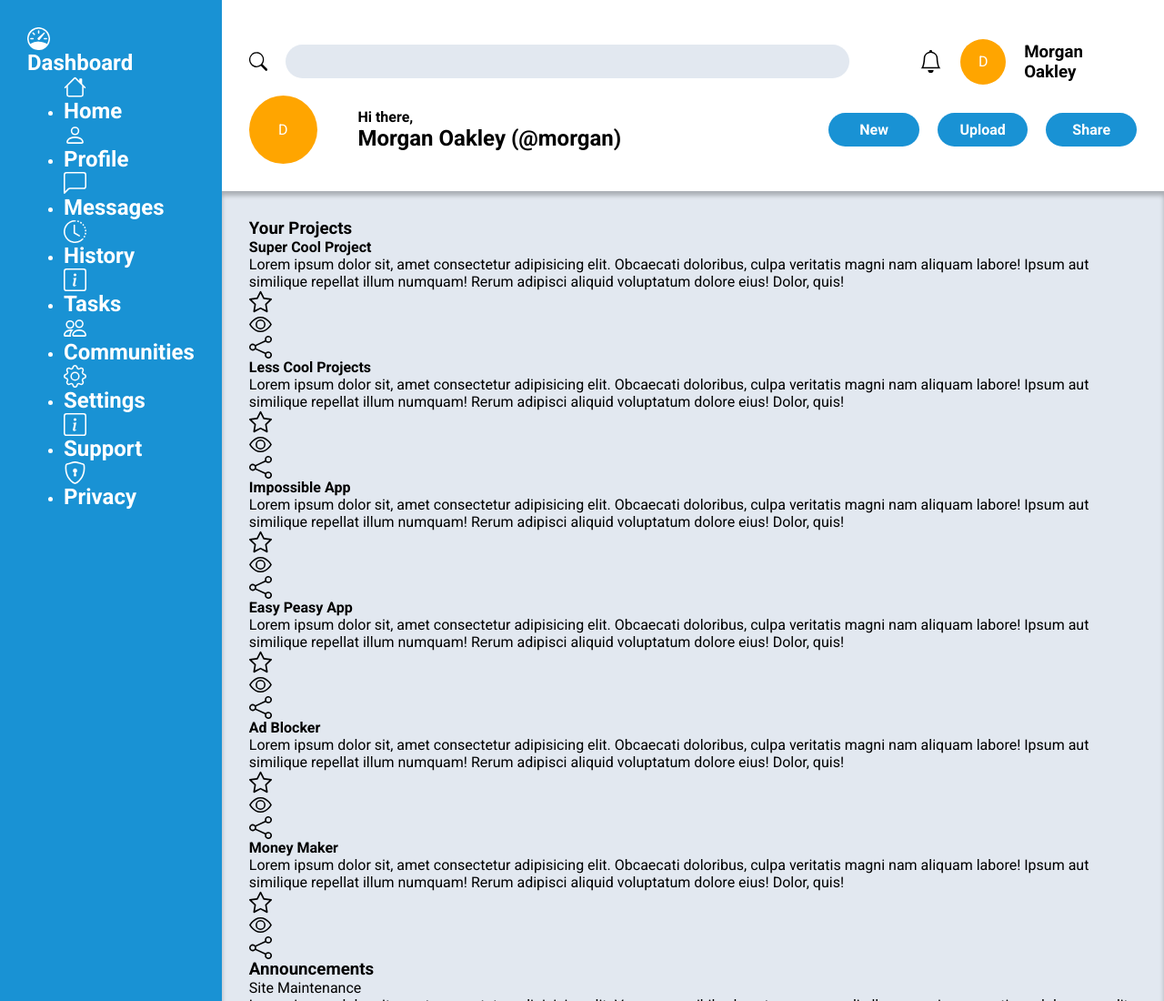
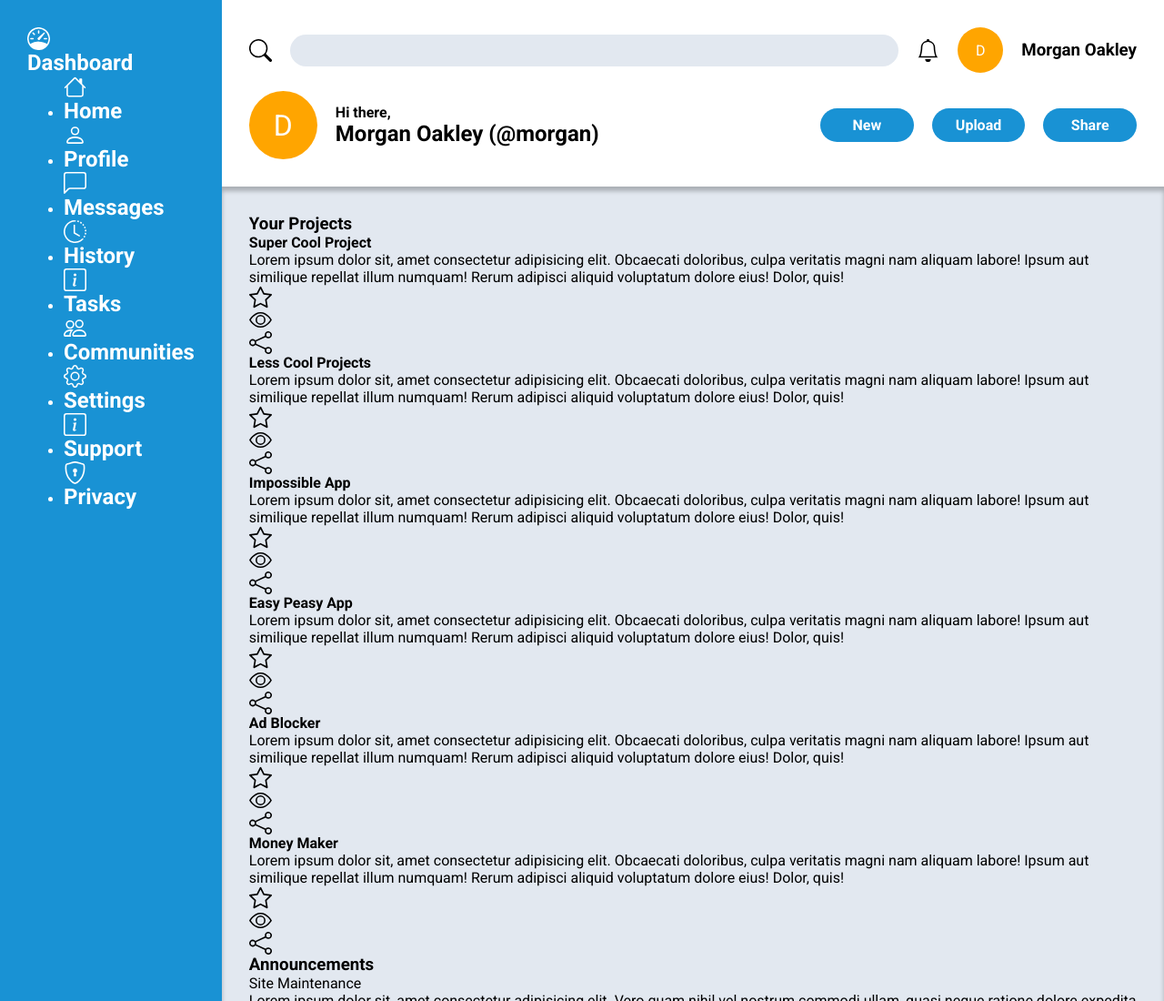
Before and after one commit to chajoy/odin-admin-dash, a plain HTML site: page index.html in a window 1280 px wide. Shown: the top 1100 px of the page at 91% size. Drawn offline with Linux system fonts and the light colour scheme.

Commit message:
Fix header layout

```diff
--- a/style.css
+++ b/style.css
@@ -83,6 +83,7 @@ img {
 .profile.large {
     height: 75px;
     width: 75px;
+    font-size: 2rem;
 }
 
 .sidebar {
@@ -97,14 +98,15 @@ img {
     background-color: var(--white);
     padding: 30px;
     display: grid;
-    grid-template-rows: repeat(2, 1fr);
+    grid-template-rows: auto;
     align-items: center;
+    gap: 20px;
 }
 
 /* top of header */
 .h_upper {
     display: grid;
-    grid-template-columns: 0.5fr 15fr 2fr 1fr 3fr;
+    grid-template-columns: auto 15fr auto auto auto;
     gap: 20px;
     align-items: center;
     height: 100%;
@@ -117,11 +119,11 @@ img {
     padding: 0 10px;
     justify-self: start;
     width: 100%;
-    height: 50%;
+    height: 70%;
 }
 
 .h_upper input:focus {
-    outline: none;
+    outline: 3px solid --blue;
 }
 
 .h_upper img:first-child {
@@ -135,7 +137,7 @@ img {
 /* bottom of header */
 .h_lower {
     display: grid;
-    grid-template-columns: 1fr 5fr 1fr 1fr 1fr;
+    grid-template-columns: auto 5fr 1fr 1fr 1fr;
     gap: 20px;
     align-items: center;
 }
```
